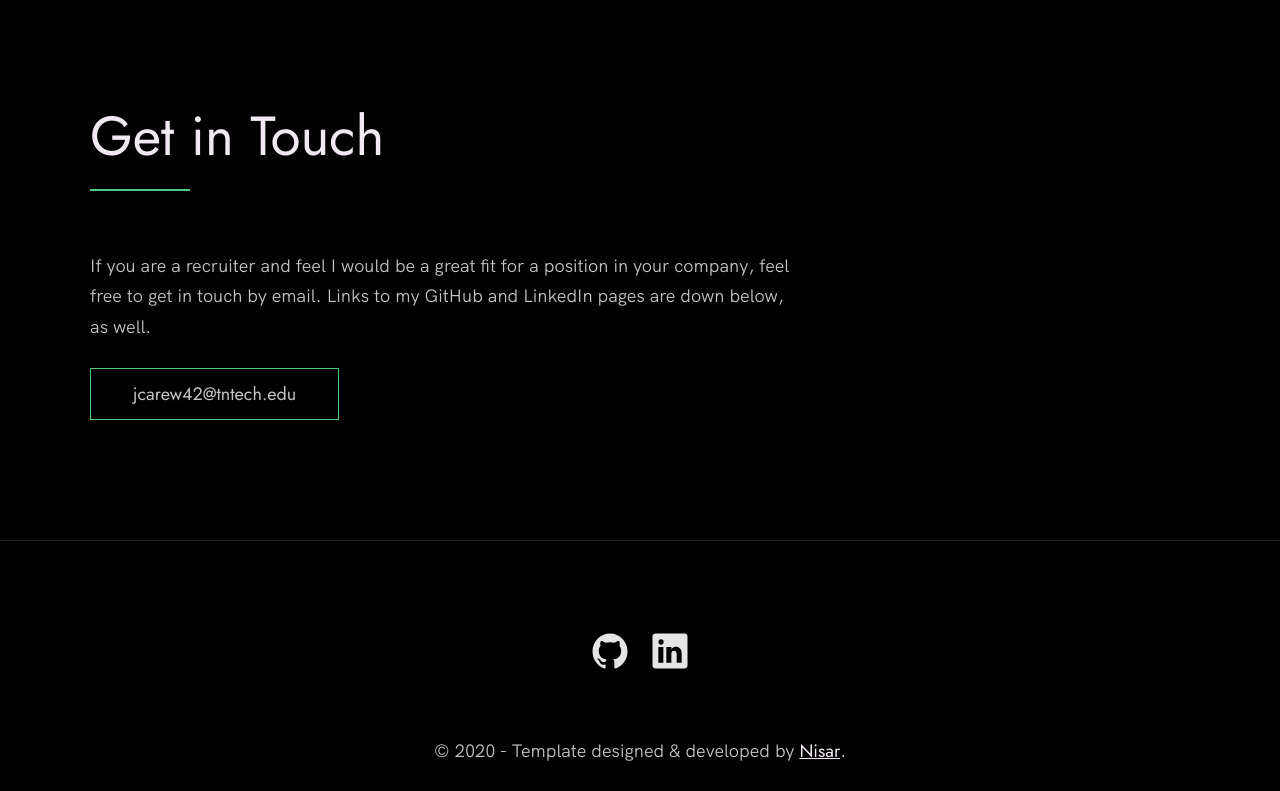
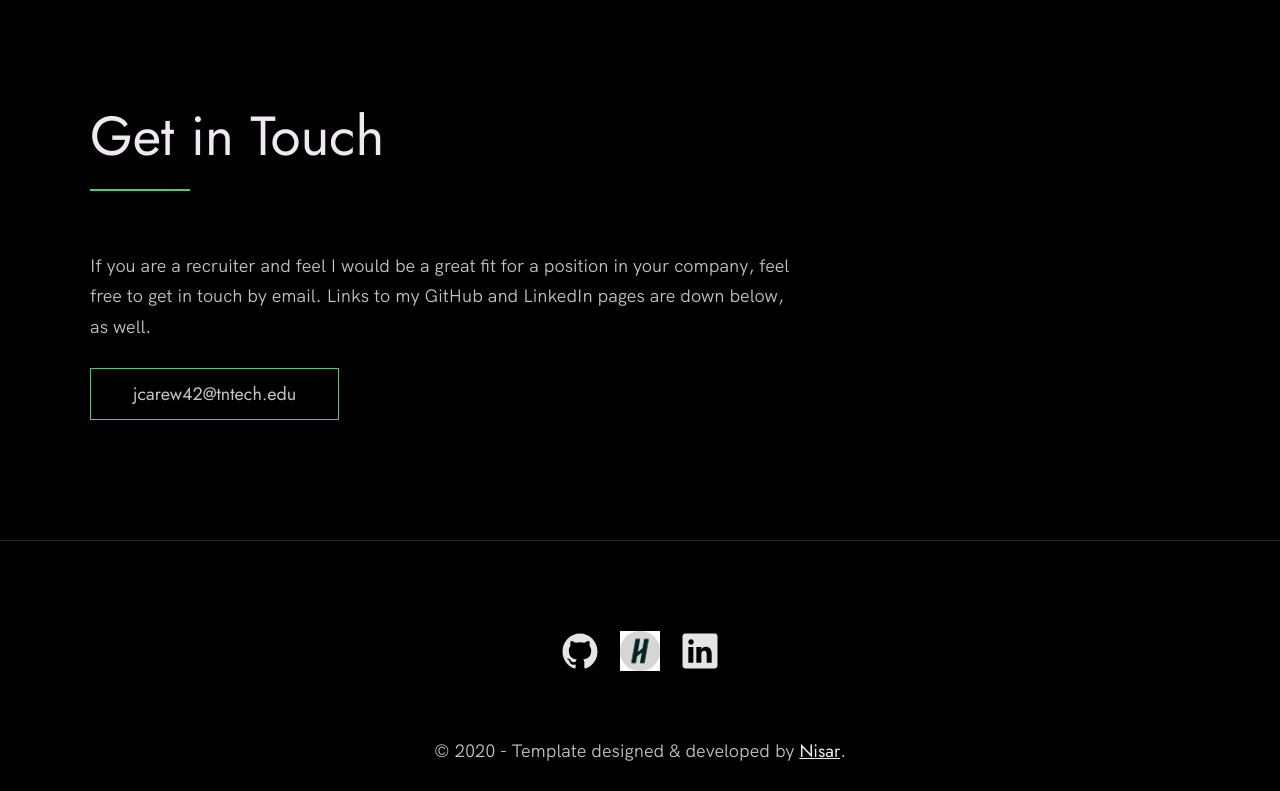
Before and after one commit to jcarew42/jcarew42, a plain HTML site: page index.html in a window 1280 px wide. Shown: the part 2371-3162 px from the top of the page. Drawn offline with Linux system fonts and the light colour scheme.

Commit message:
Inserted 'Handshake' reference

```diff
--- a/index.html
+++ b/index.html
@@ -250,13 +250,13 @@
             <img src="./images/github.svg" class="footer__social-image" alt="Github">
           </a>
         </li>
-		<!--
+
         <li class="footer__social-link-item">
-          <a href="https://codepen.io/nisar_hassan" title="Link to Codepen Profile">
-            <img src="./images/codepen.svg" class="footer__social-image" alt="Codepen">
+          <a href="#" title="Link to Handshake Profile">
+            <img src="./images/Handshake_avatar_round.png" class="footer__social-image" alt="Handshake">
           </a>
         </li>
-		-->
+
         <li class="footer__social-link-item">
           <a href=https://www.linkedin.com/in/jeremy-carew-629493288/">
             <img src="./images/linkedin.svg" title="Link to Linkedin Profile" class="footer__social-image" alt="Linkedin">
```
Also changed, not shown: images/Handshake_avatar_round.png (added).
